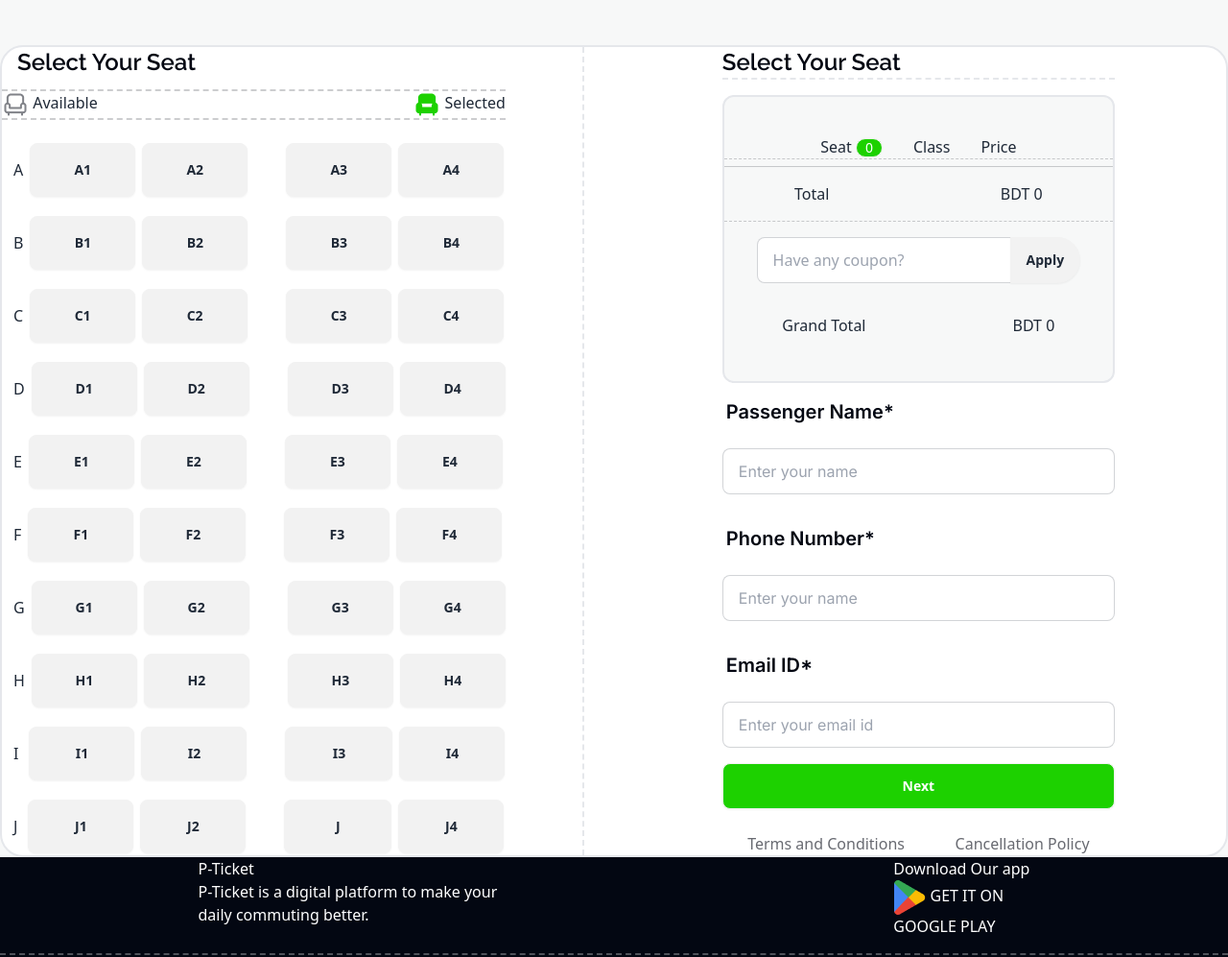
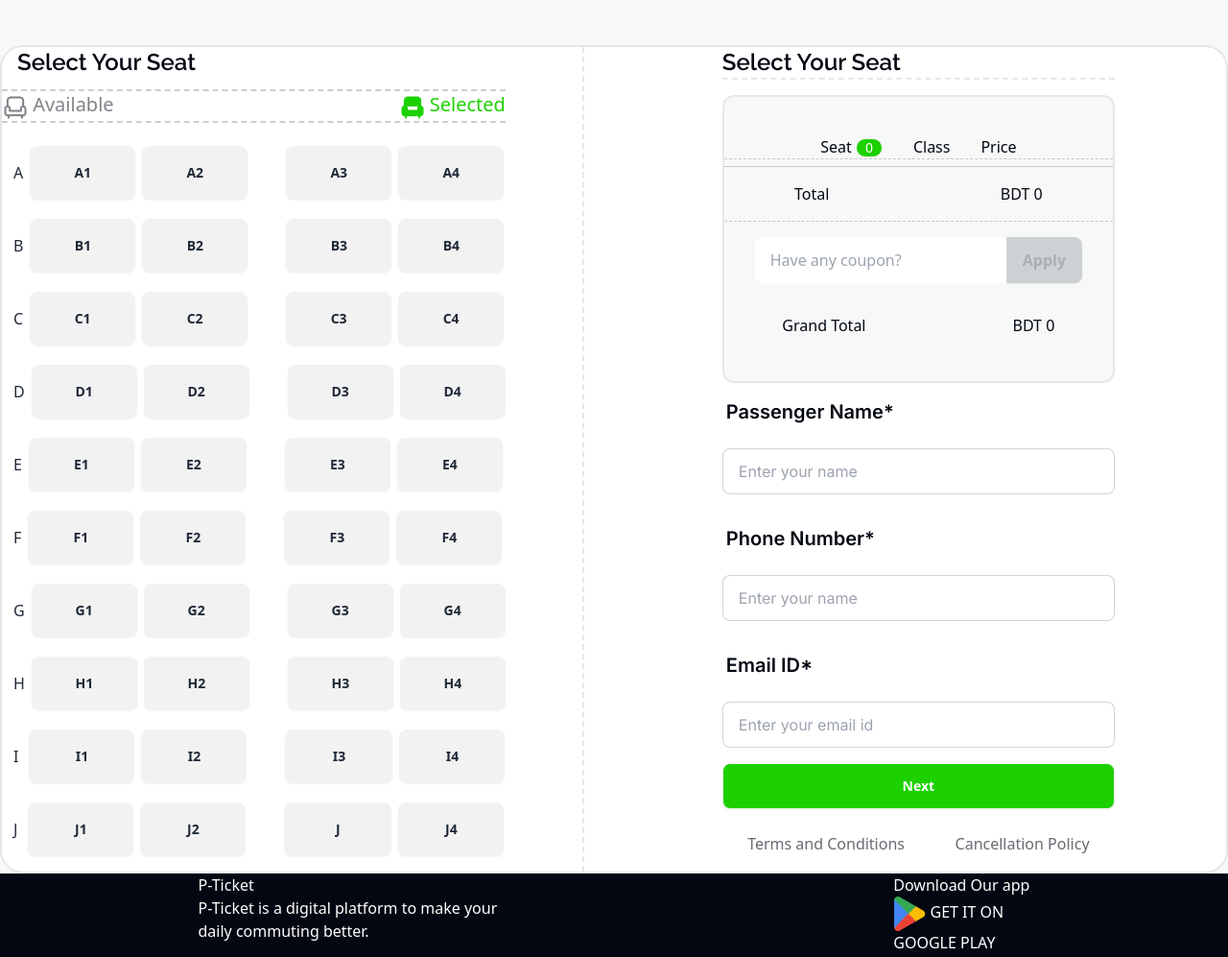
Before and after one commit to ahnaf4D/b9-assignment-5, a plain HTML site: page index.html in a window 1280 px wide. Shown: the part 1873-2870 px from the top of the page at 96% size. Drawn offline with nearby package versions, Linux system fonts and the light colour scheme.

Commit message:
main section ui updated

```diff
--- a/index.html
+++ b/index.html
@@ -189,20 +189,21 @@
                 </div>
             </div>
             <!-- Seat Selection Area -->
-            <section class="bg-[#FFFFFF] min-h-screen mx-auto container mt-12 border-2 rounded-3xl flex gap-36">
+            <section class="bg-[#FFFFFF] min-h-screen mx-auto container mt-12 border-2 rounded-3xl flex gap-36 ">
                 <div id="left-side" class="border-r-2 pr-20 border-dashed">
                     <h1 class="raleway-font font-semibold text-2xl text-[#030712] ml-4">Select Your Seat</h1>
                     <div
                         class="flex gap-32 justify-between my-3 items-center border-t-2 border-b-2 border-dashed border-[#03071233]">
                         <div><img src="./images/seat-gray.png" alt="seat gray" class="inline">
-                            <span>Available</span>
+                            <span class="text-[#03071280] text-xl font-medium">Available</span>
                         </div>
                         <div>
-                            <img src="./images/seat-green-filled.png" class="inline" alt=""> <span>Selected</span>
+                            <img src="./images/seat-green-filled.png" class="inline" alt=""> <span
+                                class="text-[#1DD100] text-xl font-medium">Selected</span>
                         </div>
                     </div>
                     <!-- Seat Plan -->
-                    <div class="pl-3 pt-3">
+                    <div class="pl-3 pt-3 pb-4">
                         <div class="flex gap-5 flex-col">
                             <!-- A row seats -->
                             <div class="flex gap-10">
@@ -337,11 +338,11 @@
                     <div class="bg-[#F7F8F8] max-w-[433px] h-[300px] container border-2 rounded-xl mt-4 pt-10 pb-10">
                         <!-- First Pricing Calculation  Term Container-->
                         <div class="flex gap-8 justify-center border-b-[1px] border-dashed border-[#03071233]">
-                            <div>Seat
+                            <div class="text-[16px] font-medium text-[#030712]">Seat
                                 <div class="badge bg-[#1DD100] text-white">0</div>
                             </div>
-                            <div>Class</div>
-                            <div class="">Price</div>
+                            <div class="text-[16px] font-medium text-[#030712]">Class</div>
+                            <div class="text-[16px] font-medium text-[#030712]">Price</div>
                         </div>
                         <!-- Dynamic Seat Adding Section -->
                         <div class="border-b-[1px] h-2 border-[#03071233]">
@@ -349,23 +350,26 @@
                         </div>
                         <!-- Total Price Here -->
                         <div class="flex gap-8 justify-around border-b-[1px] border-dashed border-[#03071233] py-4">
-                            <div>Total
+                            <div class="text-[16px] font-medium text-[#030712]">Total
 
                             </div>
-                            <div>BDT <span>0</span></div>
+                            <div class="text-[16px] font-medium text-[#030712]">BDT <span>0</span></div>
 
                         </div>
                         <!-- Coupon Field -->
                         <div class="join flex justify-center py-4">
-                            <input class="input input-bordered join-item" placeholder="Have any coupon?" />
-                            <button class="btn join-item rounded-r-full">Apply</button>
+                            <input class="input bg-white border-none input-bordered join-item"
+                                placeholder="Have any coupon?" />
+                            <button
+                                class="btn join-item rounded-lg bg-[#1DD100] text-white text-[16px] font-semibold hover:bg-[#1DD100]"
+                                disabled>Apply</button>
                         </div>
                         <!-- Grand Total Price Here -->
                         <div class="flex gap-8 justify-around pt-4">
-                            <div>Grand Total
+                            <div class="text-[16px] font-medium text-[#030712]">Grand Total
 
                             </div>
-                            <div>BDT <span>0</span></div>
+                            <div class="text-[16px] font-medium text-[#030712]">BDT <span>0</span></div>
 
                         </div>
 
@@ -375,7 +379,7 @@
                         <!-- Passenger Name Here -->
                         <label class="form-control w-full inter-font">
                             <div class="label">
-                                <span class="label-text mt-2 text-xl  font-semibold text-[#030712]">Passenger
+                                <span class="label-text mt-2 text-xl  font-semibold text-[#030712] ">Passenger
                                     Name*</span>
                             </div>
                             <input type="text" placeholder="Enter your name" class="input input-bordered my-4 w-full "
```
